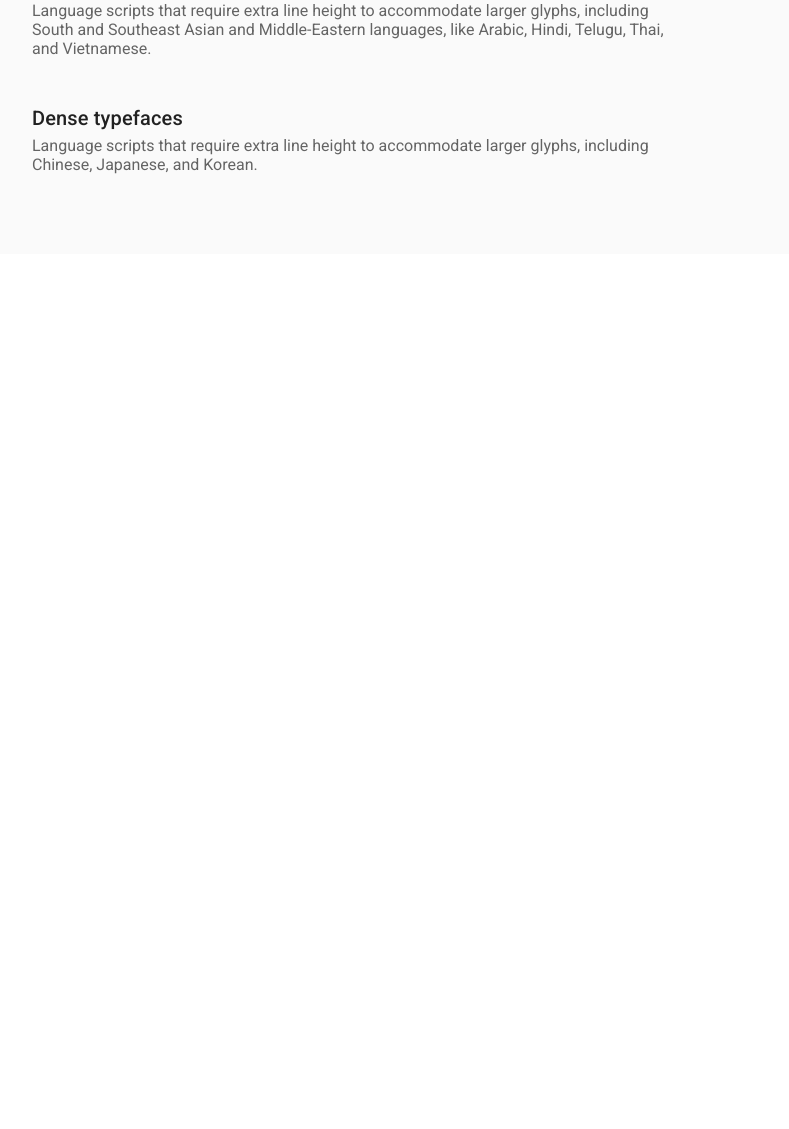
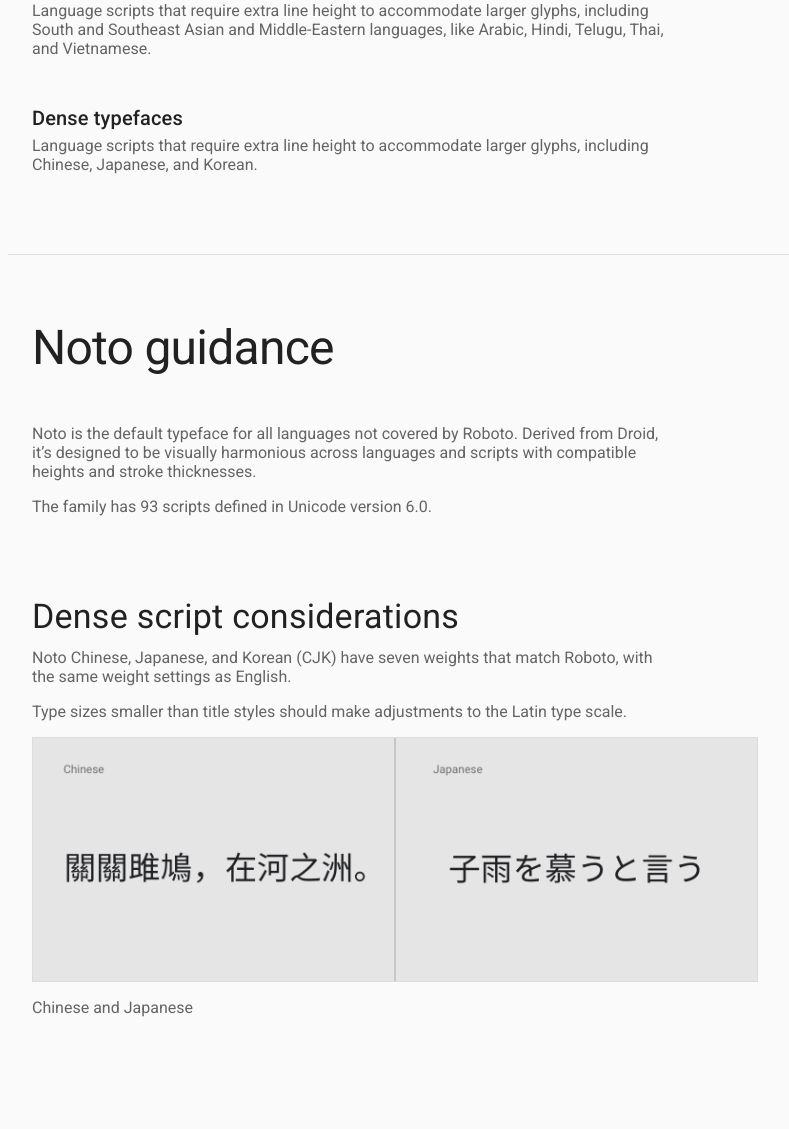
Before and after one commit to vip9008/MDC, a PHP site: page /typography/language-support.php in a window 1280 px wide. Shown: the part 3922-5051 px from the top of the page, without its empty margins (248-1037 px from the left). Before the commit the page ends 4096 px from the top, so only its background shows below. Run offline with PHP 8.4, Linux system fonts and the light colour scheme; some libraries are stand-ins or nearby versions.

Commit message:
update page

```diff
--- a/typography/language-support.php
+++ b/typography/language-support.php
@@ -133,5 +133,31 @@
         </div>
     </section>
 </div>
+<div class="mdc-divider"></div>
+<div class="container">
+    <section>
+        <div class="row">
+            <div class="col xlarge-6 large-9 medium-12">
+                <h1 class="article_title">Noto guidance</h1>
+                <div class="space"></div>
+
+                <p class="text-secondary">Noto is the default typeface for all languages not covered by Roboto. Derived from Droid, it’s designed to be visually harmonious across languages and scripts with compatible heights and stroke thicknesses.</p>
+                <p class="text-secondary">The family has 93 scripts defined in Unicode version 6.0.</p>
+
+                <div class="space"></div>
+                <div class="space"></div>
+
+                <h4>Dense script considerations</h4>
+                <p class="text-secondary">Noto Chinese, Japanese, and Korean (CJK) have seven weights that match Roboto, with the same weight settings as English.</p>
+                <p class="text-secondary">Type sizes smaller than title styles should make adjustments to the Latin type scale.</p>
+
+                <figure class="img_figure clearfix"><img src="<?= $prefix ?>img/typography_language_support/noto-dense.png"></figure>
+                <p class="text-secondary">Chinese and Japanese</p>
+                <div class="space"></div>
+            </div>
+        </div>
+    </section>
+</div>
+
 </body>
 </html>
```
Also changed, not shown: img/typography_language_support/noto-dense.png (added).
